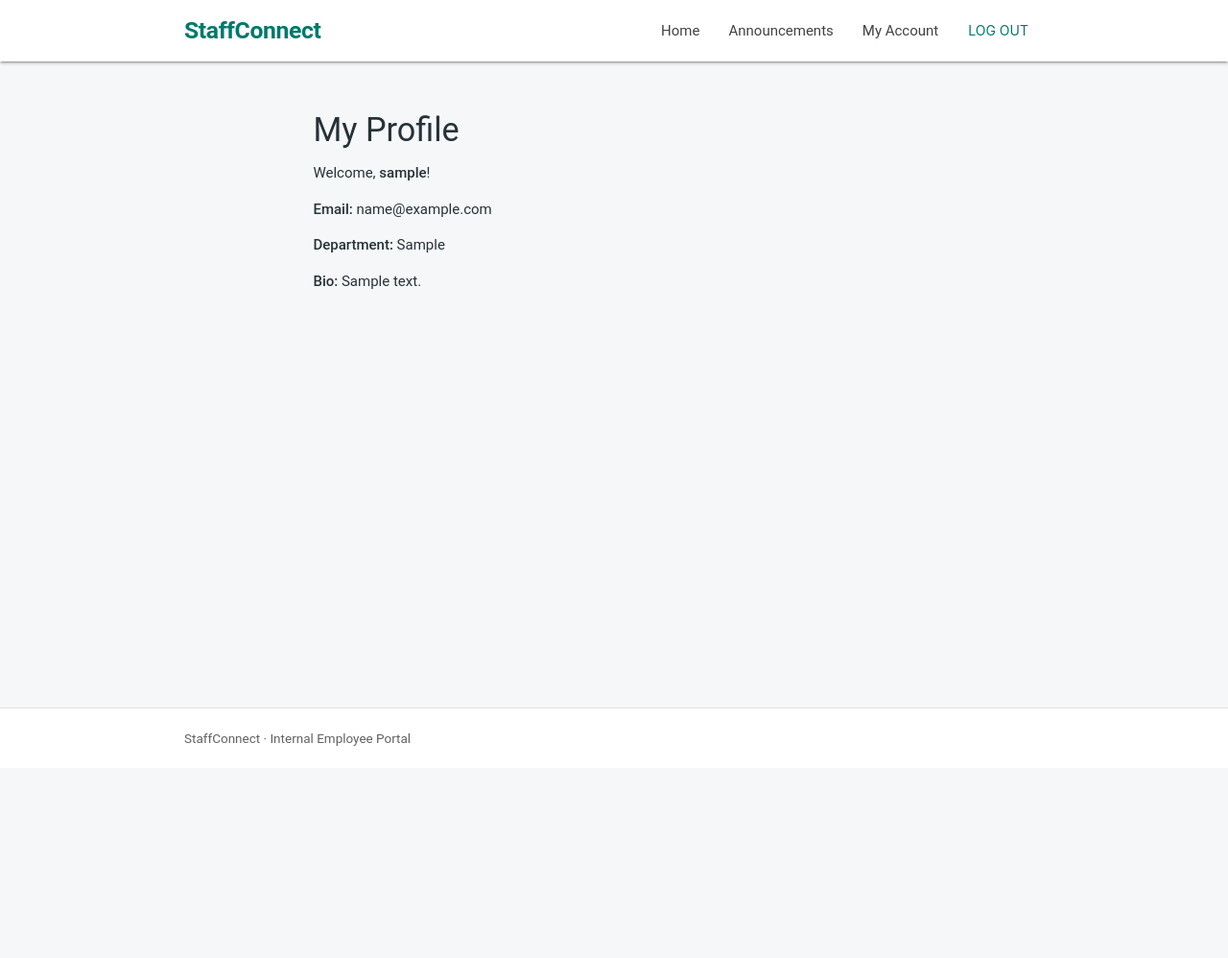
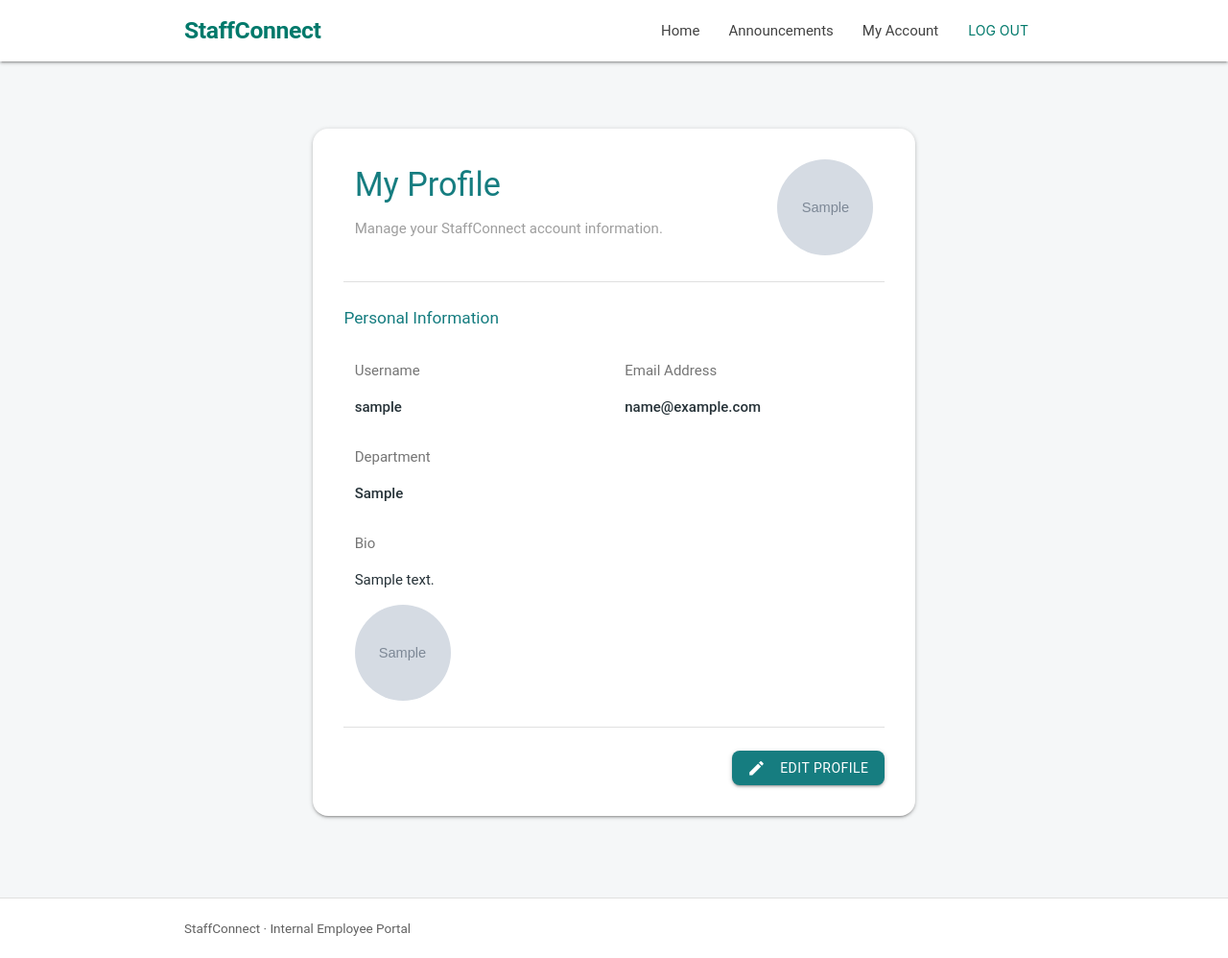
Before and after one commit to KarenSamehS/Django-based-internal-staff-portal-with-Docker-support, a Django app: page /users/profile/ in a window 1280 px wide. Shown: the whole page at 96% size. Before the commit the page ends 777 px from the top, so only its background shows below. Run offline with Django 4.2, Linux system fonts and the light colour scheme; a user stored in the database is signed in; tables that the repository leaves empty hold one stand-in row (values such as "Sample post"); grey boxes marked "Sample" are stand-in pictures.

Commit message:
Complete profile editing and Docker media persistence

```diff
--- a/posts/urls.py
+++ b/posts/urls.py
@@ -5,4 +5,5 @@ from . import views
 urlpatterns = [
     path("", views.announcement_list, name="announcement-list"),
     path("<slug:slug>/", views.announcement_detail, name="announcement-detail"),
+
 ]
--- a/templates/users/profile.html
+++ b/templates/users/profile.html
@@ -1,25 +1,87 @@
+
 {% extends "base.html" %}
 
 {% block content %}
-<div class="container">
-    <h4>My Profile</h4>
+<div class="container" style="max-width: 850px; margin: 40px auto;">
 
-    <p>
-        Welcome, <strong>{{ request.user.username }}</strong>!
-    </p>
+    <div class="card-panel white z-depth-1"
+         style="border-radius: 16px; padding: 32px;">
 
-    <p>
-        <strong>Email:</strong> {{ request.user.email }}
-    </p>
+        <div class="row valign-wrapper" style="margin-bottom: 20px;">
+            <div class="col s12 m8">
+                <h4 style="color: #167D80; margin-top: 0;">
+                    My Profile
+                </h4>
+                <p class="grey-text">
+                    Manage your StaffConnect account information.
+                </p>
+            </div>
+            <div class="col s12 m4 right-align">
+                {% if request.user.profile.avatar %}
+                    <img
+                        src="{{ request.user.profile.avatar.url }}"
+                        alt="Profile avatar"
+                        class="circle"
+                        style="width: 100px; height: 100px;
+                               object-fit: cover;"
+                    >
+                {% endif %}
+            </div>
+        </div>
 
-    <p>
-        <strong>Department:</strong>
-        {{ request.user.profile.department|default:"Not specified" }}
-    </p>
+        <div class="divider"></div>
 
-    <p>
-        <strong>Bio:</strong>
-        {{ request.user.profile.bio|default:"No bio added yet." }}
-    </p>
+        <h6 style="color: #167D80; margin-top: 28px;">
+            Personal Information
+        </h6>
+
+        <div class="row" style="margin-top: 20px;">
+            <div class="col s12 m6">
+                <p class="grey-text text-darken-1">Username</p>
+                <p><strong>{{ request.user.username }}</strong></p>
+            </div>
+
+            <div class="col s12 m6">
+                <p class="grey-text text-darken-1">Email Address</p>
+                <p><strong>{{ request.user.email|default:"Not provided" }}</strong></p>
+            </div>
+
+            <div class="col s12 m6">
+                <p class="grey-text text-darken-1">Department</p>
+                <p>
+                    <strong>
+                        {{ request.user.profile.department|default:"Not specified" }}
+                    </strong>
+                </p>
+            </div>
+
+            <div class="col s12">
+                <p class="grey-text text-darken-1">Bio</p>
+                <p style="overflow-wrap: anywhere;">
+                    {{ request.user.profile.bio|default:"No bio added yet."|linebreaksbr }}
+                </p>
+                {% if request.user.profile.avatar %}
+    <img
+        src="{{ request.user.profile.avatar.url }}"
+        alt="Profile avatar"
+        class="circle"
+        style="width: 100px; height: 100px; object-fit: cover;"
+    >
+{% endif %}
+            </div>
+        </div>
+
+        <div class="divider"></div>
+
+        <div class="right-align" style="margin-top: 24px;">
+            <a href="{% url 'edit-profile' %}"
+               class="btn waves-effect waves-light"
+               style="background-color: #167D80; border-radius: 8px;">
+                <i class="material-icons left">edit</i>
+                Edit Profile
+            </a>
+        </div>
+
+    </div>
 </div>
 {% endblock %}
--- a/users/models.py
+++ b/users/models.py
@@ -6,7 +6,7 @@ class Profile(models.Model):
   user = models.OneToOneField(User, on_delete=models.CASCADE, related_name="profile",)
   department =  models.CharField(max_length=100, blank=True)
   bio = models.TextField(blank=True)
-  avatar = models.ImageField(upload_to="avatar_images/", default='profile_images/default.png',blank=True)
+  avatar = models.ImageField(upload_to="avatar_images/", default='avatar_images/default.jpg',blank=True)
 
   def __str__(self):
         return f"{self.user.username}'s profile"
--- a/users/urls.py
+++ b/users/urls.py
@@ -9,6 +9,7 @@ urlpatterns = [
     path("login/", views.login, name="login"),
     path("logout/", views.logout, name="logout"),
     path("profile/", views.profile, name="profile"),
+    path("profile/edit/",views.edit_profile,name="edit-profile",),
     path("password-reset/",auth_views.PasswordResetView.as_view(template_name="users/password_reset.html"),name="password_reset",),
     path("password-reset/done/",auth_views.PasswordResetDoneView.as_view(    template_name="users/password_reset_done.html"),name="password_reset_done",),
     path("reset/<uidb64>/<token>/",auth_views.PasswordResetConfirmView.as_view(template_name="users/password_reset_confirm.html"),name="password_reset_confirm",),
--- a/users/views.py
+++ b/users/views.py
@@ -6,6 +6,8 @@ from django.contrib.auth import login as auth_login, logout as auth_logout
 from django.contrib.auth.decorators import login_required
 from django.contrib import messages
 from django import forms
+from .forms import ProfileForm
+from .models import Profile
 
 
 class UserRegistrationForm(UserCreationForm):
@@ -68,3 +70,33 @@ def logout(request):
 @login_required
 def profile(request):
     return render(request, "users/profile.html")
+
+
+@login_required
+def edit_profile(request):
+    profile, created = Profile.objects.get_or_create(
+        user=request.user
+    )
+
+    if request.method == "POST":
+        form = ProfileForm(
+            request.POST,
+            request.FILES,
+            instance=profile
+        )
+
+        if form.is_valid():
+            form.save()
+            messages.success(
+                request,
+                "Your profile has been updated."
+            )
+            return redirect("profile")
+    else:
+        form = ProfileForm(instance=profile)
+
+    return render(
+        request,
+        "users/edit_profile.html",
+        {"form": form}
+    )
```
Also changed, not shown: config/settings.py (+10 -3 lines), docker-compose.yml (added, +17 -0 lines), templates/users/edit_profile.html (added, +85 -0 lines), users/forms.py (added, +17 -0 lines), users/migrations/0002_alter_profile_avatar.py (added), 2 other files.
